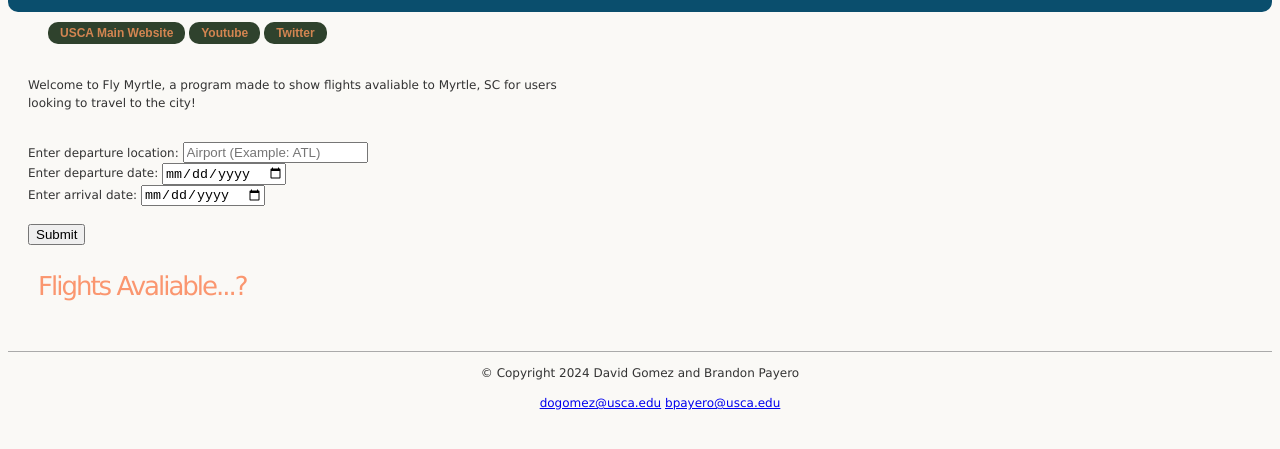
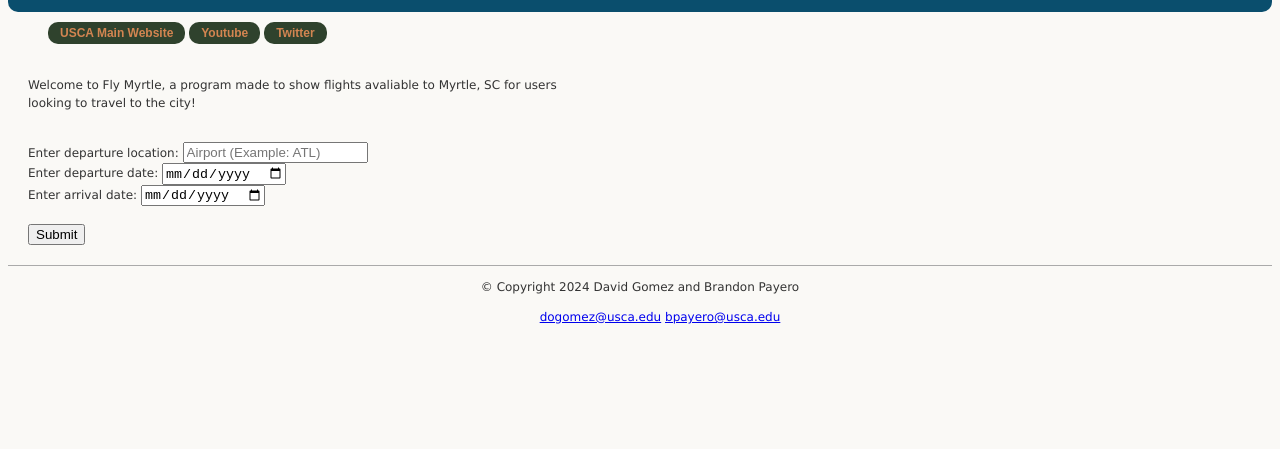
Before and after one commit to dogomez1413/Capstone-2024, a website: page python/templates/index.html in a window 1280 px wide. Shown: the part 75-524 px from the top of the page. Drawn offline with nearby package versions, Linux system fonts and the light colour scheme.

Commit message:
cleaned up main page

```diff
--- a/python/templates/index.html
+++ b/python/templates/index.html
@@ -61,7 +61,7 @@
 				</form>
 
 				<!--Displays the output of the flight information for the user based off their entered information-->
-				<h2>Flights Avaliable...?</h2>
+				<!-- <h2>Flights Avaliable...?</h2> -->
 				<!--<object id="table" name="table" data="../static/Test_Data.html" height="200px" width="1000px"></object>-->
 			</div>
 		</div>
```
